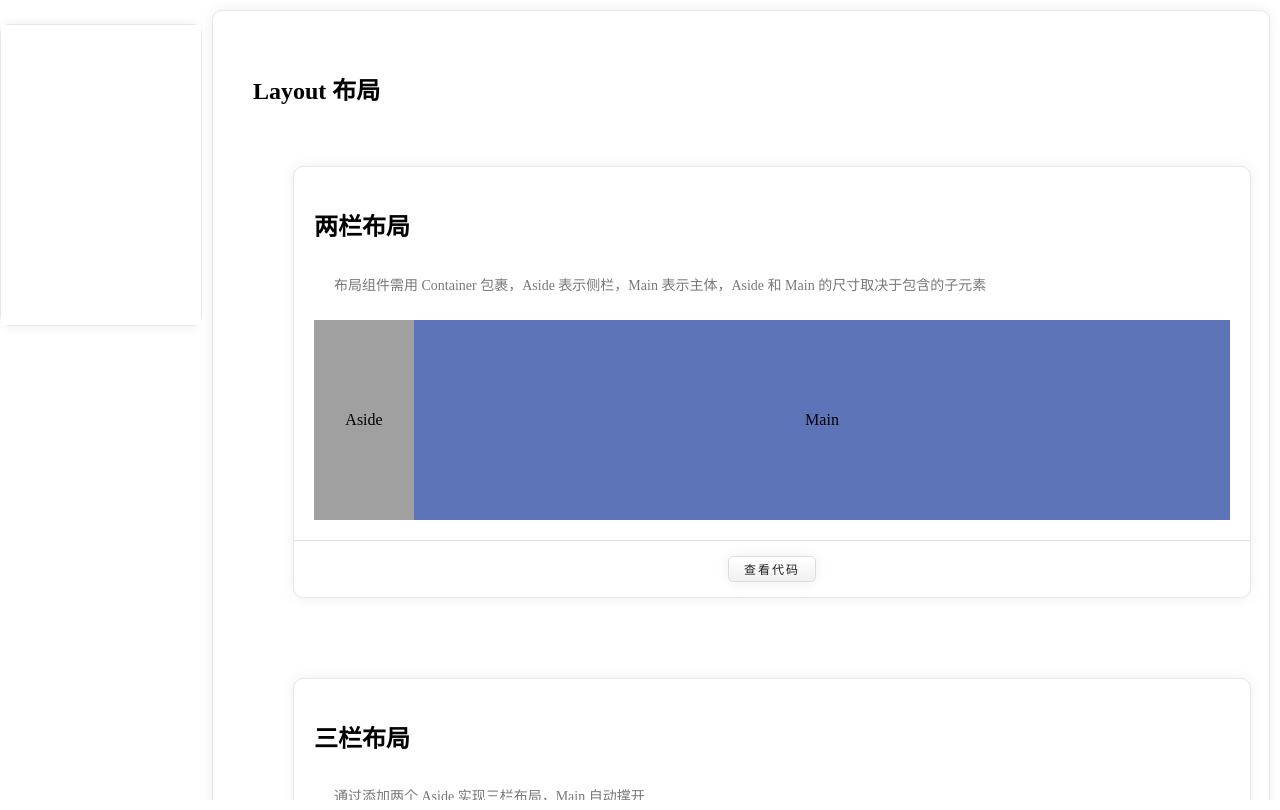
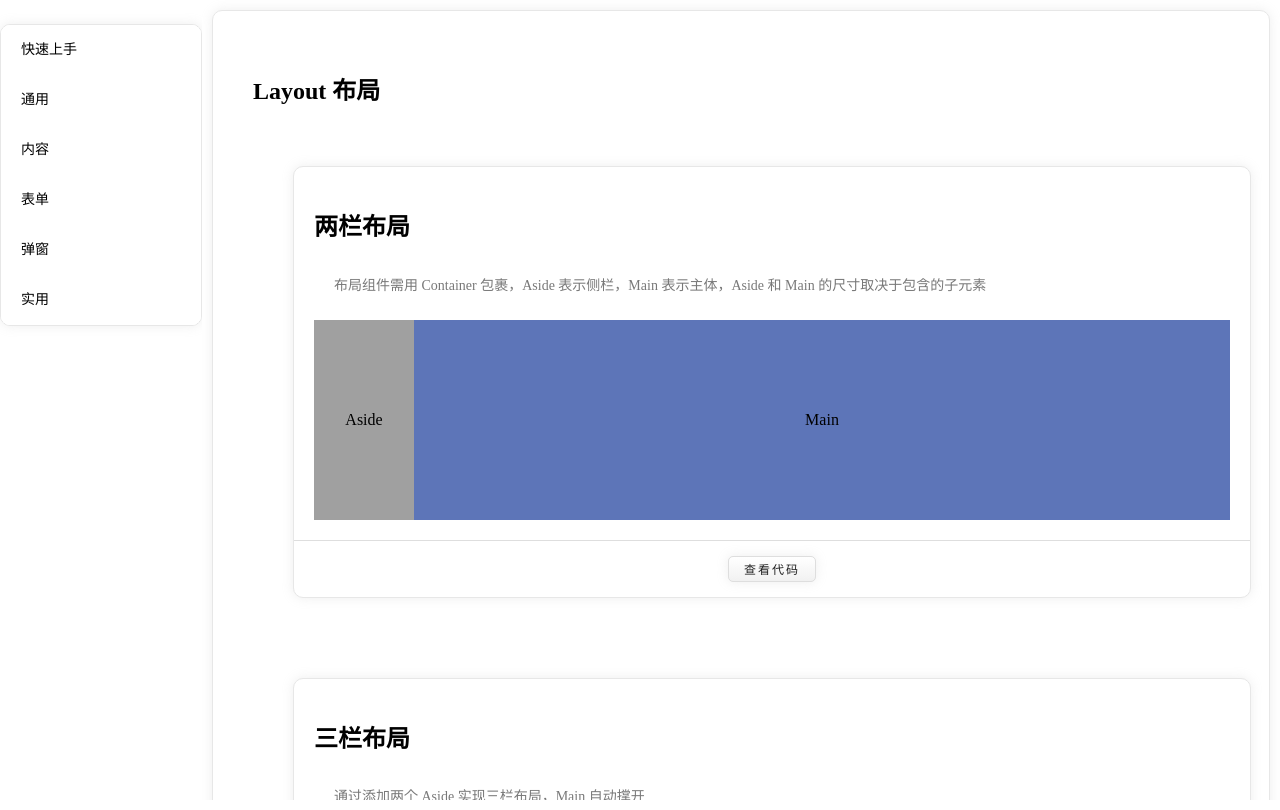
Before and after one commit to undefine4080/Wood-UI-React, a React (Vite) app: page / in a window 1280 px wide. Built offline with nearby package versions, Linux system fonts and the light colour scheme.

Commit message:
feat: NavMenu now support infinity nest

```diff
--- a/src/App.tsx
+++ b/src/App.tsx
@@ -1,45 +1,45 @@
-import { Outlet } from "react-router-dom";
-import { Container, Main, Aside } from "@component/Layout/Layout";
-import { NavMenu, SubNavMenu } from "@component/NavMenu/NavMenu";
-import { navList, renderLinks } from "./router";
+import { Outlet } from 'react-router-dom';
+import { Container, Main, Aside } from '@component/Layout/Layout';
+import { NavMenu, SubNavMenu } from '@component/NavMenu/NavMenu';
+import { navList, renderLinks } from './router';
 
-import "./App.less";
+import './App.less';
 
 function App() {
     return (
-    <div className="app">
-      <Container style={{ width: "1280px" }}>
-        <Aside side="left" className="app__aside">
-          <div id="navMenu-aside">
+        <div className='app'>
+            <Container style={{ width: '1280px' }}>
+                <Aside side='left' className='app__aside'>
+                    <div id='navMenu-aside'>
                         <NavMenu>
-              <SubNavMenu label="快速上手">
+                            <SubNavMenu title='快速上手'>
                                 {renderLinks(navList.tutorial)}
                             </SubNavMenu>
 
-              <SubNavMenu label="通用">
+                            <SubNavMenu title='通用'>
                                 {renderLinks(navList.common)}
                             </SubNavMenu>
 
-              <SubNavMenu label="内容">
+                            <SubNavMenu title='内容'>
                                 {renderLinks(navList.content)}
                             </SubNavMenu>
 
-              <SubNavMenu label="表单">
+                            <SubNavMenu title='表单'>
                                 {renderLinks(navList.form)}
                             </SubNavMenu>
 
-              <SubNavMenu label="弹窗">
+                            <SubNavMenu title='弹窗'>
                                 {renderLinks(navList.modal)}
                             </SubNavMenu>
 
-              <SubNavMenu label="实用">
+                            <SubNavMenu title='实用'>
                                 {renderLinks(navList.tool)}
                             </SubNavMenu>
                         </NavMenu>
                     </div>
                 </Aside>
 
-        <Main className="app__main">
+                <Main className='app__main'>
                     <Outlet />
                 </Main>
             </Container>
--- a/src/components/NavMenu/NavMenu.tsx
+++ b/src/components/NavMenu/NavMenu.tsx
@@ -6,11 +6,9 @@ import SubNavMenu from './SubNavMenu';
 import './navMenu.less';
 
 function NavMenu(props: propsNavMenu) {
-    const { children, className = '', single=false } = props;
+    const { children, className = '', single = false } = props;
 
-    const navMenuItems = getNamedChild(['NavMenuItem', 'SubNavMenu'], children);
-
-    return <ul className={`wdu-navMenu ${className}`}>{navMenuItems}</ul>;
+    return <ul className={`wdu-navMenu ${className}`}>{children}</ul>;
 }
 
 export { NavMenu, NavMenuItem, SubNavMenu };
--- a/src/components/NavMenu/NavMenuItem.tsx
+++ b/src/components/NavMenu/NavMenuItem.tsx
@@ -1,5 +1,5 @@
 import Arrow from '@base/icon/Arrow/Arrow';
-import { MouseEvent } from 'react';
+import { MouseEvent, useCallback } from 'react';
 import { propsNavMenuItem } from './type';
 
 function NavMenuItem(props: propsNavMenuItem) {
@@ -32,13 +32,19 @@ function NavMenuItem(props: propsNavMenuItem) {
         }
     };
 
+    const handleClick = (e: MouseEvent) => {
+        if (!disabled) {
+            if (typeof onClick === 'function') onClick(e);
+        }
+    };
+
     return (
         <li
             className={`wdu-navMenuItem ${className} ${
                 disabled ? 'wdu-navMenuItem__disabled' : ''
             }`}
             style={{ paddingLeft: `${indent}px` }}
-            onClick={(e: MouseEvent) => !disabled && onClick && onClick(e)}>
+            onClick={handleClick}>
             {icon && <span className={'wdu-navMenuItem__icon'}>{icon}</span>}
 
             {renderItem()}
--- a/src/components/NavMenu/SubNavMenu.tsx
+++ b/src/components/NavMenu/SubNavMenu.tsx
@@ -1,6 +1,7 @@
 import React, {
     JSXElementConstructor,
     ReactNode,
+    useCallback,
     useEffect,
     useState,
 } from 'react';
@@ -9,7 +10,7 @@ import { internalPropsNavMenuItem, propsSubNavMenu } from './type';
 import { ItemHeight } from './NavMenuItem';
 
 const INITIAL_HEIGHT = `${ItemHeight}px`;
-const INDENT = 40;
+const INDENT = 20;
 
 function SubNavMenu(props: propsSubNavMenu & internalPropsNavMenuItem) {
     const {
@@ -19,12 +20,12 @@ function SubNavMenu(props: propsSubNavMenu & internalPropsNavMenuItem) {
         // parentSetItemCount,
         collapsePrevExpandItem,
         title,
-        indent = 0,
+        indent = 20,
         ...propsNavMenuItem
     } = props;
 
     const [menuExpand, setExpand] = useState(() => expand);
-    const [containerHeight, setContainerHeight] = useState(INITIAL_HEIGHT);
+    // const [containerHeight, setContainerHeight] = useState(INITIAL_HEIGHT);
     const [firstLoad, setFirstLoad] = useState(false);
 
     // +1 because at least including the SubNavItem itself
@@ -33,7 +34,7 @@ function SubNavMenu(props: propsSubNavMenu & internalPropsNavMenuItem) {
 
     const handleExpand = (menuExpand: boolean) => {
         if (menuExpand) {
-            setContainerHeight(`${menuItemsCount * ItemHeight}px`);
+            // setContainerHeight(`${menuItemsCount * ItemHeight}px`);
 
             // apply the increase of count to the parent SubNavMenu
             // parentSetItemCount &&
@@ -41,7 +42,7 @@ function SubNavMenu(props: propsSubNavMenu & internalPropsNavMenuItem) {
 
             setFirstLoad(true);
         } else {
-            setContainerHeight(INITIAL_HEIGHT);
+            // setContainerHeight(INITIAL_HEIGHT);
 
             if (firstLoad) {
                 // apply the decrease of count to the parent SubNavMenu
@@ -54,7 +55,7 @@ function SubNavMenu(props: propsSubNavMenu & internalPropsNavMenuItem) {
     };
 
     useEffect(() => {
-        setContainerHeight(`${menuItemsCount * ItemHeight}px`);
+        // setContainerHeight(`${menuItemsCount * ItemHeight}px`);
     }, [menuItemsCount]);
 
     useEffect(() => {
@@ -63,18 +64,28 @@ function SubNavMenu(props: propsSubNavMenu & internalPropsNavMenuItem) {
 
     const menuItems = React.Children.toArray(children);
 
+    const handleClick = () => {
+        setExpand(!menuExpand);
+    };
+
     return (
         <NavMenu className='wdu-subNavMenu'>
             <NavMenuItem
                 className='wdu-subNavMenu__title'
-                indent={indent + INDENT}
-                onClick={() => setExpand(!menuExpand)}>
+                indent={indent}
+                onClick={handleClick}>
                 {title}
             </NavMenuItem>
 
-            <div style={{ display: menuExpand ? 'block' : 'none' }}>
+            <div
+                className='wdu-subNavMenu__items'
+                style={{
+                    display: menuExpand ? 'block' : 'none',
+                }}>
                 {menuItems.map((item: any) =>
-                    React.cloneElement(item, { indent: indent + INDENT }),
+                    React.cloneElement(item, {
+                        indent: indent + INDENT,
+                    }),
                 )}
             </div>
         </NavMenu>
--- a/src/components/NavMenu/navMenu.less
+++ b/src/components/NavMenu/navMenu.less
@@ -1,4 +1,6 @@
 @import (reference) '@base/styles/main.less';
+
+@hoverColor: #e2e2e2;
 
 .wdu-navMenu {
     .wdu-border-light();
@@ -8,6 +10,7 @@
     min-width: 200px;
     font-size: 14px;
     padding: 0;
+    overflow: hidden;
 
     .wdu-navMenuItem:first-child {
         border-top: none;
@@ -28,6 +31,13 @@
     list-style: none;
     line-height: 40px;
 
+    &>a,
+    span {
+        width: 100%;
+        height: 100%;
+        display: block;
+    }
+
     a {
         text-decoration: none;
         color: rgb(68, 68, 68);
@@ -35,7 +45,7 @@
     }
 
     &:hover {
-        background-color: #dadada;
+        background-color: @hoverColor;
     }
 
     &:first-child {
@@ -58,52 +68,57 @@
         right: 0;
         top: 18px;
     }
+
+    &__disabled {
+        cursor: not-allowed;
+        opacity: 0.5;
+
+        a {
+            cursor: not-allowed;
+            pointer-events: none;
+        }
+
+        &:hover {
+            background-color: #f4f4f4;
+        }
+    }
 }
 
 .wdu-subNavMenu {
     padding: 5px 20px;
     margin: 0;
     border: unset;
-    background-color: #f4f4f4;
     border-radius: 0;
 
     .wdu-navMenuItem {
-        padding-left: 40px;
-
         &__label {
             font-size: 14px;
             text-decoration: none;
         }
 
         &:first-child {
-            background-color: #ffffff;
+            // background-color: #ffffff;
             padding-left: 20px;
 
             &:hover {
-                background-color: #e5e5e5;
+                background-color: @hoverColor;
             }
         }
     }
 
-    .wdu-subNavMenu {
-        // padding-left: 20px;
+    &__title {
+        background-color: #ffffff;
+    }
+
+    &__items {
+        background-color: #ededed;
+
+        .wdu-subNavMenu__title {
+            background-color: #ededed;
+        }
+
+        .wdu-navMenuItem:hover {
+            background-color: @hoverColor;
+        }
     }
 }
-
-.wdu-subNavMenu__title {
-    background-color: #d1d1d1;
-}
-
-.wdu-navMenuItem__disabled {
-    cursor: not-allowed;
-    opacity: 0.5;
-
-    a {
-        cursor: not-allowed;
-        pointer-events: none;
-    }
-
-    &:hover {
-        background-color: #f4f4f4;
-    }
-}
--- a/src/introFragments/IntroNavMenu.tsx
+++ b/src/introFragments/IntroNavMenu.tsx
@@ -15,12 +15,38 @@ export default function () {
                         <NavMenuItem>菜单 2</NavMenuItem>
 
                         <SubNavMenu title='菜单 3'>
-                            <SubNavMenu title='菜单 3-1'>
-                                <SubNavMenu title='菜单 3-1-1'>
-                                    <SubNavMenu title='菜单 3-1-1-1'>
-                                        <NavMenuItem>
-                                            菜单 3-1-1-1-1
-                                        </NavMenuItem>
+                            <NavMenuItem>菜单 3-1</NavMenuItem>
+
+                            <NavMenuItem>菜单 3-2</NavMenuItem>
+
+                            <SubNavMenu title='菜单 3-3'>
+                                <NavMenuItem>菜单 3-3-1</NavMenuItem>
+
+                                <SubNavMenu title='菜单 3-3-2'>
+                                    <NavMenuItem>菜单 3-3-2-1</NavMenuItem>
+
+                                    <SubNavMenu title='菜单 3-3-2'>
+                                        <NavMenuItem>菜单 3-3-2-1</NavMenuItem>
+                                        <SubNavMenu title='菜单 3-3-2'>
+                                            <NavMenuItem>
+                                                菜单 3-3-2-1
+                                            </NavMenuItem>
+                                            <SubNavMenu title='菜单 3-3-2'>
+                                                <NavMenuItem>
+                                                    菜单 3-3-2-1
+                                                </NavMenuItem>
+                                                <SubNavMenu title='菜单 3-3-2'>
+                                                    <NavMenuItem>
+                                                        菜单 3-3-2-1
+                                                    </NavMenuItem>
+                                                    <SubNavMenu title='菜单 3-3-2'>
+                                                        <NavMenuItem>
+                                                            菜单 3-3-2-1
+                                                        </NavMenuItem>
+                                                    </SubNavMenu>
+                                                </SubNavMenu>
+                                            </SubNavMenu>
+                                        </SubNavMenu>
                                     </SubNavMenu>
                                 </SubNavMenu>
                             </SubNavMenu>
```
Lines whose indentation alone changed are shown as unchanged.
